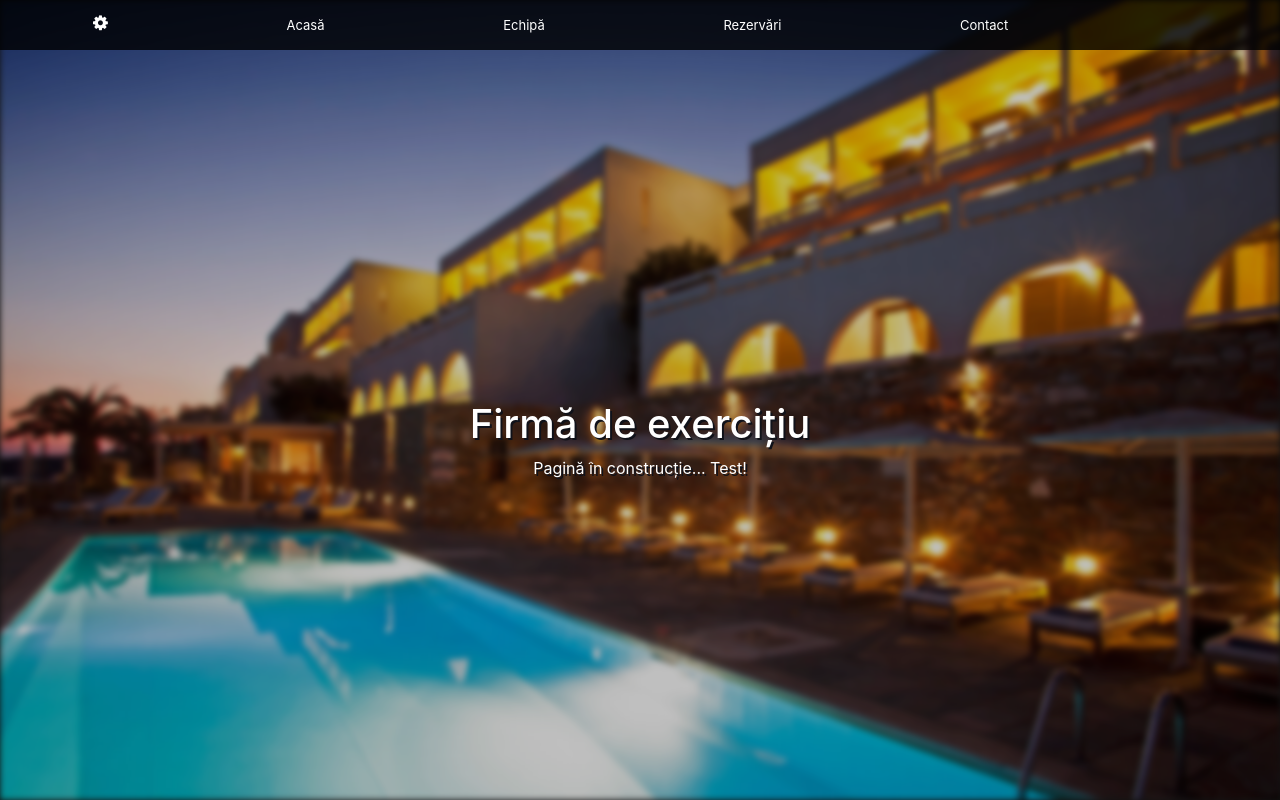
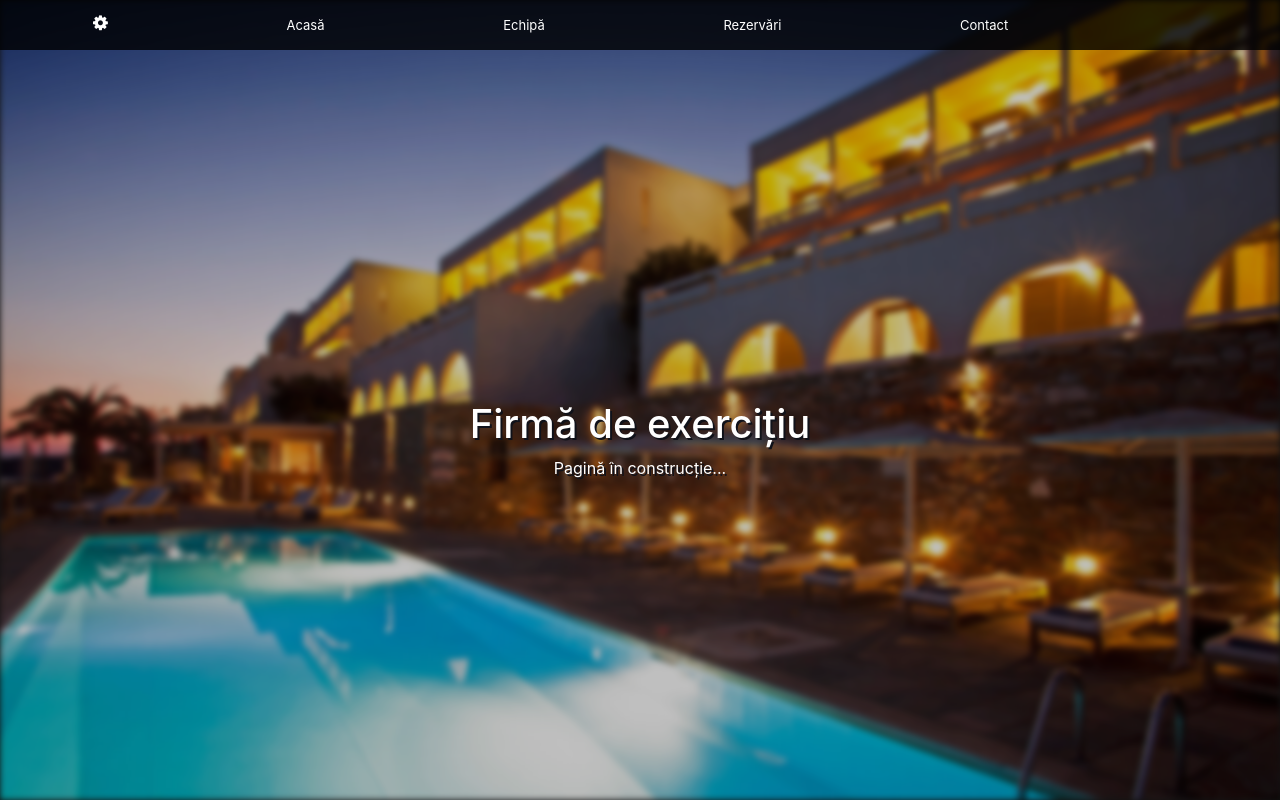
Before and after one commit to TheDropX/HotelJuliette, a PHP site: page /echipa.php in a window 1280 px wide. Run offline with PHP 8.4, Linux system fonts and the light colour scheme.

Commit message:
Update echipa.php

```diff
--- a/echipa.php
+++ b/echipa.php
@@ -22,7 +22,7 @@ include_once "sidebar.php";
     <div class="first_hm">
             <h1 class="first_h1" data-aos="zoom-in">Firmă de exercițiu</h1>
             <p class="first_p">Pagină în construcție... <?php $test = getenv("MONGOUSER");
-echo 'Test' . $test . '!'; ?></p>
+echo $test; ?></p>
     </div>
     <script src="assets/js/jquery.min.js"></script>
     <script src="assets/bootstrap/js/bootstrap.min.js"></script>
```
